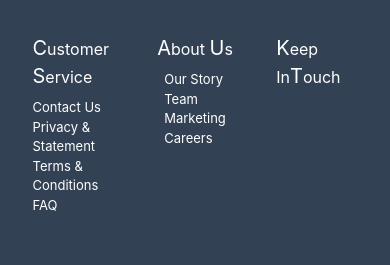
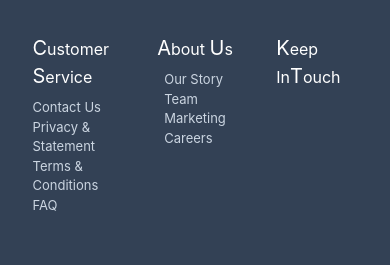
Before and after one commit to vrspaceofficial/vrspace, a React (Create React App) app in the folder client/: page / in a window 390 px wide. Shown: the part 982-1247 px from the top of the page. Built offline with nearby package versions, Linux system fonts and the light colour scheme; no server answers.

Commit message:
footer design modified

```diff
--- a/client/src/components/DetailFooter.js
+++ b/client/src/components/DetailFooter.js
@@ -20,19 +20,19 @@ const DetailFooter = () => {
                     <div className=' w-3/12 flex flex-col items-center '>
                         <h3 className=''><span className='text-xl'>C</span>ustomer <span className='text-xl'>S</span>ervice</h3>
                         <ul className='text-small mt-2'>
-                            <li className='cursor-pointer hover:underline hover:text-slate-300'>Contact Us</li>
-                            <li className='cursor-pointer hover:underline hover:text-slate-300'>Privacy & Statement</li>
-                            <li className='cursor-pointer hover:underline hover:text-slate-300'>Terms & Conditions</li>
-                            <li className='cursor-pointer hover:underline hover:text-slate-300'>FAQ</li>
+                            <li className='cursor-pointer hover:underline hover:text-slate-300 text-slate-300 sm:text-white'>Contact Us</li>
+                            <li className='cursor-pointer hover:underline hover:text-slate-300 text-slate-300 sm:text-white'>Privacy & Statement</li>
+                            <li className='cursor-pointer hover:underline hover:text-slate-300 text-slate-300 sm:text-white'>Terms & Conditions</li>
+                            <li className='cursor-pointer hover:underline hover:text-slate-300 text-slate-300 sm:text-white'>FAQ</li>
                         </ul>
                     </div>
                     <div className=' w-3/12 flex flex-col items-center '>
                         <h3 className=''><span className='text-xl'>A</span>bout <span className='text-xl'>U</span>s</h3>
                         <ul className='text-small mt-2'>
-                            <li className='cursor-pointer hover:underline hover:text-slate-300'>Our Story</li>
-                            <li className='cursor-pointer hover:underline hover:text-slate-300'>Team</li>
-                            <li className='cursor-pointer hover:underline hover:text-slate-300'>Marketing</li>
-                            <li className='cursor-pointer hover:underline hover:text-slate-300'>Careers</li>
+                            <li className='cursor-pointer hover:underline hover:text-slate-300 text-slate-300 sm:text-white'>Our Story</li>
+                            <li className='cursor-pointer hover:underline hover:text-slate-300 text-slate-300 sm:text-white'>Team</li>
+                            <li className='cursor-pointer hover:underline hover:text-slate-300 text-slate-300 sm:text-white'>Marketing</li>
+                            <li className='cursor-pointer hover:underline hover:text-slate-300 text-slate-300 sm:text-white'>Careers</li>
                         </ul>
                     </div>
 
```
